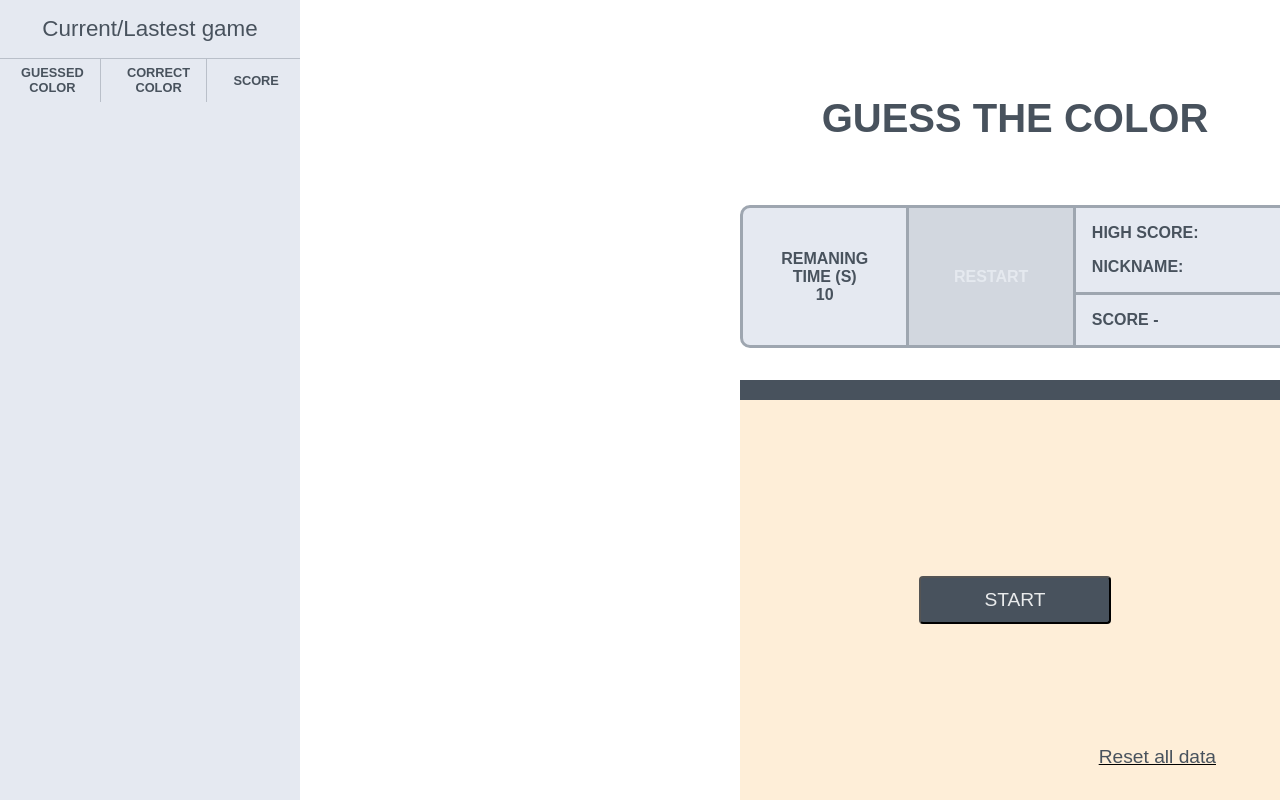
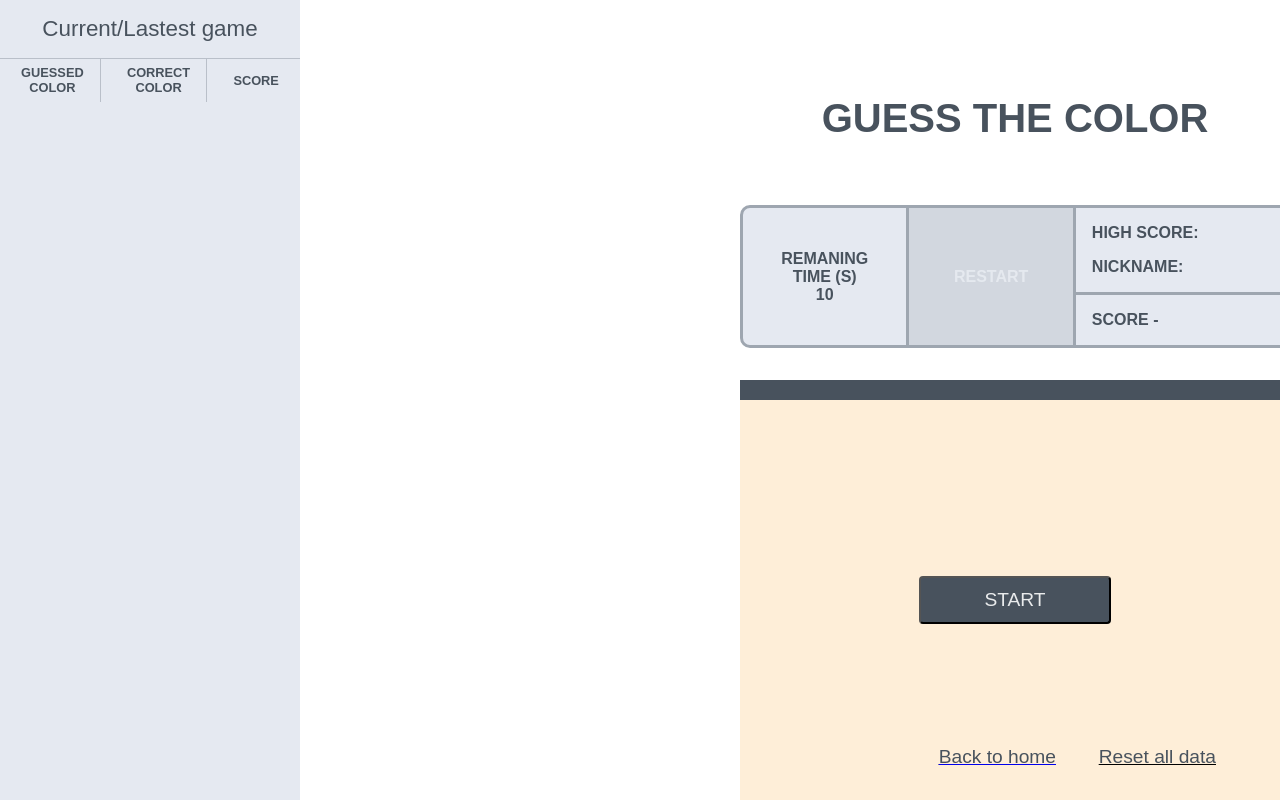
Before and after one commit to Arthur-Cyberpunk/hexa_challenge, a React (Create React App) app: page /game in a window 1280 px wide. Built offline with nearby package versions, Linux system fonts and the light colour scheme.

Commit message:
adjust difficulty options

```diff
--- a/src/components/Home/index.jsx
+++ b/src/components/Home/index.jsx
@@ -12,10 +12,16 @@ import "./styles.scss";
 const Home = () => {
   const [modalOpen, setModalOpen] = useState(false);
 
-  const { nickName, setNickName } = useContext(GameContext);
+  const { nickName, setNickName, chooseDifficulty, setChooseDifficulty } =
+    useContext(GameContext);
 
   const [difficultyStorage, setDifficultyStorage] =
     DifficultyLocalStorage("difficulty");
+
+  const takeDifficuties = (props) => {
+    setChooseDifficulty(props);
+    setDifficultyStorage(props);
+  };
 
   return (
     <div className="containerHome">
@@ -25,7 +31,7 @@ const Home = () => {
           Welcome to <br /> Hexa Challenge
         </h1>
       </div>
-      <Link to="/game">
+      <Link to={chooseDifficulty ? '/game' : '#'}>
         <button className="startButton">Start</button>
       </Link>
       <div className="options">
@@ -43,39 +49,30 @@ const Home = () => {
         <div className="difficulty">
           <span className="titleLevels">Choose your difficult level</span>
           <div className="boxOptions">
-            <p
-              className="difficultyLevel"
-              onClick={() => setDifficultyStorage("easy")}
-            >
+            <p className="difficultyLevel" onClick={() => takeDifficuties("easy")}>
               Easy{" "}
             </p>{" "}
-            {difficultyStorage === "easy" ? (
+            {chooseDifficulty === "easy" ? (
               <img className="iconsDifficulty" src={shield} alt="" />
             ) : (
               <></>
             )}
           </div>
           <div className="boxOptions">
-            <p
-              className="difficultyLevel"
-              onClick={() => setDifficultyStorage("medium")}
-            >
+            <p className="difficultyLevel" onClick={() => takeDifficuties("medium")}>
               Medium
             </p>{" "}
-            {difficultyStorage === "medium" ? (
+            {chooseDifficulty === "medium" ? (
               <img className="iconsDifficulty" src={sword} alt="" />
             ) : (
               <></>
             )}
           </div>
           <div className="boxOptions">
-            <p
-              className="difficultyLevel"
-              onClick={() => setDifficultyStorage("hard")}
-            >
+            <p className="difficultyLevel" onClick={() => takeDifficuties("hard")}>
               Hard
             </p>{" "}
-            {difficultyStorage === "hard" ? (
+            {chooseDifficulty === "hard" ? (
               <img className="iconsDifficulty" src={skull} alt="" />
             ) : (
               <></>
--- a/src/components/ModalGame/index.jsx
+++ b/src/components/ModalGame/index.jsx
@@ -1,4 +1,5 @@
 import { useContext, useEffect, useState } from "react";
+import { Link } from "react-router-dom";
 import { GameContext } from "../../contexts/gameContext";
 import NickNameLocalStorage from "../../store/nickNameLocalStorage";
 import ScoreLocalStorage from "../../store/scoreLocalStorage";
@@ -173,6 +174,11 @@ const ModalGame = () => {
           <></>
         )}
       </div>
+      <div className="backHome">
+        <Link to='/' onClick={handleCleanLocalStorage}>
+        <p>Back to home</p>
+        </Link>
+      </div>
       <div className="resetAllData">
         <p onClick={handleCleanLocalStorage}>Reset all data</p>
       </div>
--- a/src/components/ModalGame/styles.scss
+++ b/src/components/ModalGame/styles.scss
@@ -153,6 +153,19 @@
     }
   }
 
+  .backHome {
+    position: absolute;
+    bottom: 2rem;
+    right: 14rem;
+    font-size: 1.2rem;
+    text-decoration: underline;
+    cursor: pointer;
+
+    p {
+      color: #48525d;
+    }
+  }
+
   .resetAllData {
     position: absolute;
     bottom: 2rem;
--- a/src/contexts/gameContext.jsx
+++ b/src/contexts/gameContext.jsx
@@ -46,7 +46,7 @@ const GameProvider = ({ children }) => {
       setSecondsLeft(5);
     }
 
-    if (difficulty === "easy") {
+    if (difficulty === "easy" || chooseDifficulty === "easy") {
       const correctColor = generateRandomColor();
       const randomColor1 = generateRandomColor();
       const randomColor2 = generateRandomColor();
@@ -56,7 +56,7 @@ const GameProvider = ({ children }) => {
 
       setCurrentColor(correctColor);
       setOptions(randomOptions);
-    } else if (difficulty === "medium") {
+    } else if (difficulty === "medium" || chooseDifficulty === "medium") {
       const correctColor = generateRandomColor();
       const randomColor1 = generateRandomColor();
       const randomColor2 = generateRandomColor();
@@ -72,7 +72,7 @@ const GameProvider = ({ children }) => {
 
       setCurrentColor(correctColor);
       setOptions(randomOptions);
-    } else if (difficulty === "hard") {
+    } else if (difficulty === "hard" || chooseDifficulty === "hard") {
       const correctColor = generateRandomColor();
       const randomColor1 = generateRandomColor();
       const randomColor2 = generateRandomColor();
```
Also changed, not shown: 1 other file (tests, documents, lock files or other folders).
